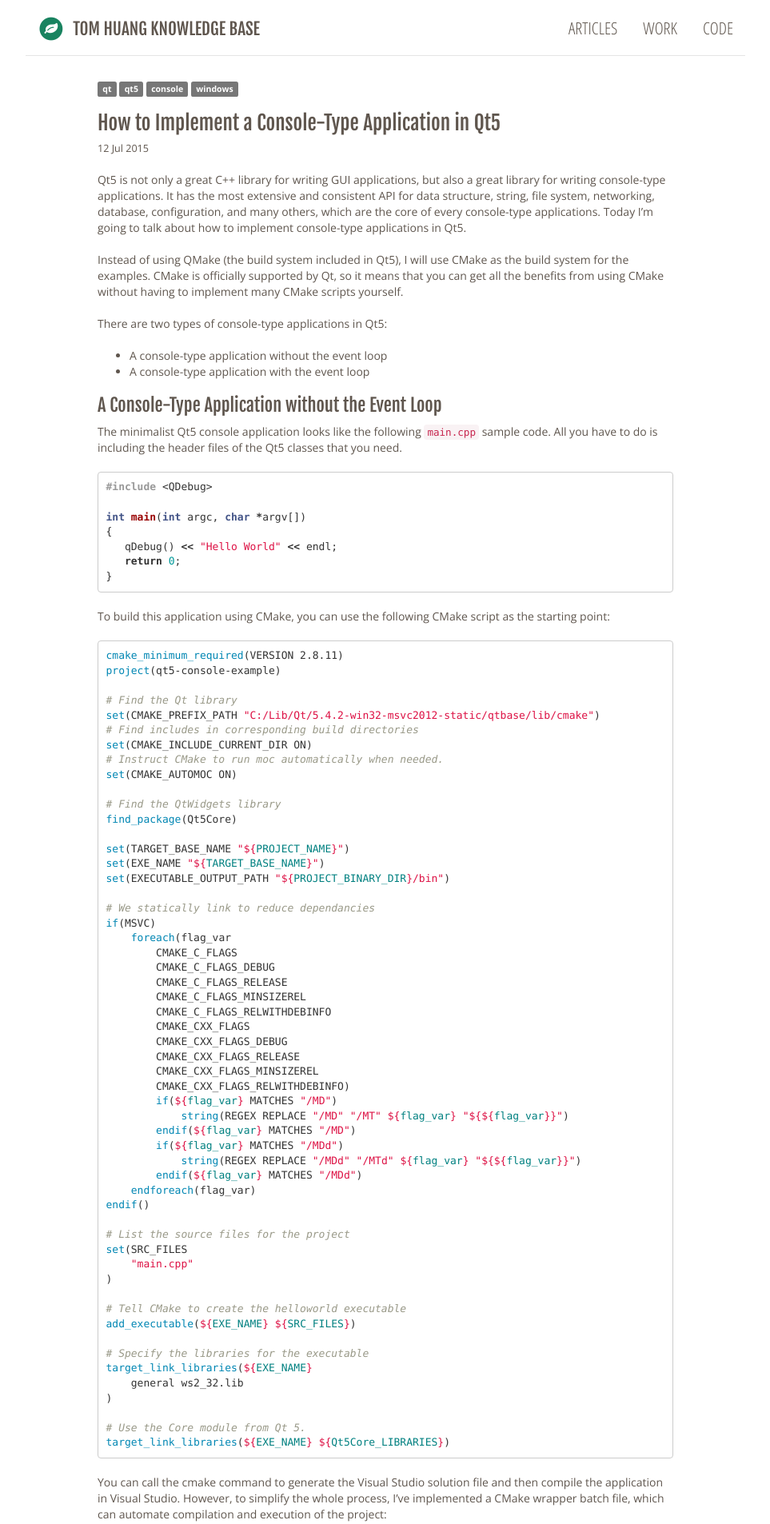
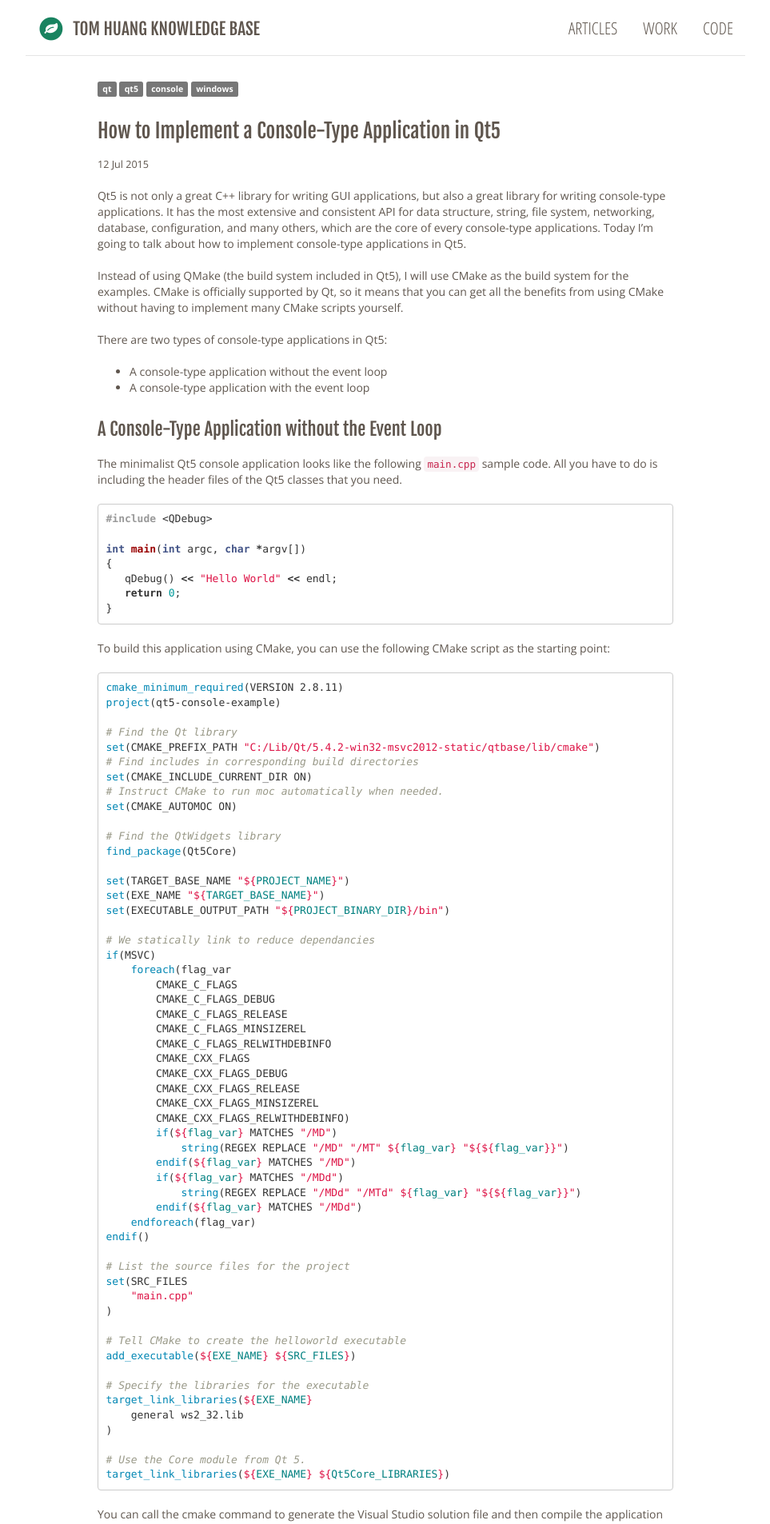
Before and after one commit to surreylabs/tomghuang.github.io, a Jekyll site: the page built from _posts/2015-07-12-how-to-implement-a-console-type-application-in-qt5.markdown, in a window 1280 px wide. Shown: the top 1906 px of the page at 80% size, without its empty margins (158-1121 px from the left). Built offline with Jekyll 4.4.1, drawn with Linux system fonts in a browser that asks for light colours; nearby versions of some CDN libraries; Markdown is read by kramdown in place of the engine named in the settings.

Commit message:
Update default.css

```diff
--- a/css/default.css
+++ b/css/default.css
@@ -144,22 +144,22 @@
 div.post > h2 {
   font-size: 1.8em;
   font-family: "Fjalla One", Helvetica, Arial, sans-serif;
-  margin-top: 20px;
-  margin-bottom: 10px;
+  margin-top: 30px;
+  margin-bottom: 20px;
 }
 
 div.post > h3 {
   font-size: 1.6em;
   font-family: "Fjalla One", Helvetica, Arial, sans-serif;
-  margin-top: 20px;
-  margin-bottom: 10px;
+  margin-top: 30px;
+  margin-bottom: 20px;
 }
 
 div.post > h4 {
   font-size: 1.4em;
   font-family: "Fjalla One", Helvetica, Arial, sans-serif;
-  margin-top: 20px;
-  margin-bottom: 10px;
+  margin-top: 30px;
+  margin-bottom: 20px;
 }
 
 /* Post Page - Post Meta Data (e.g. Date) */
```
